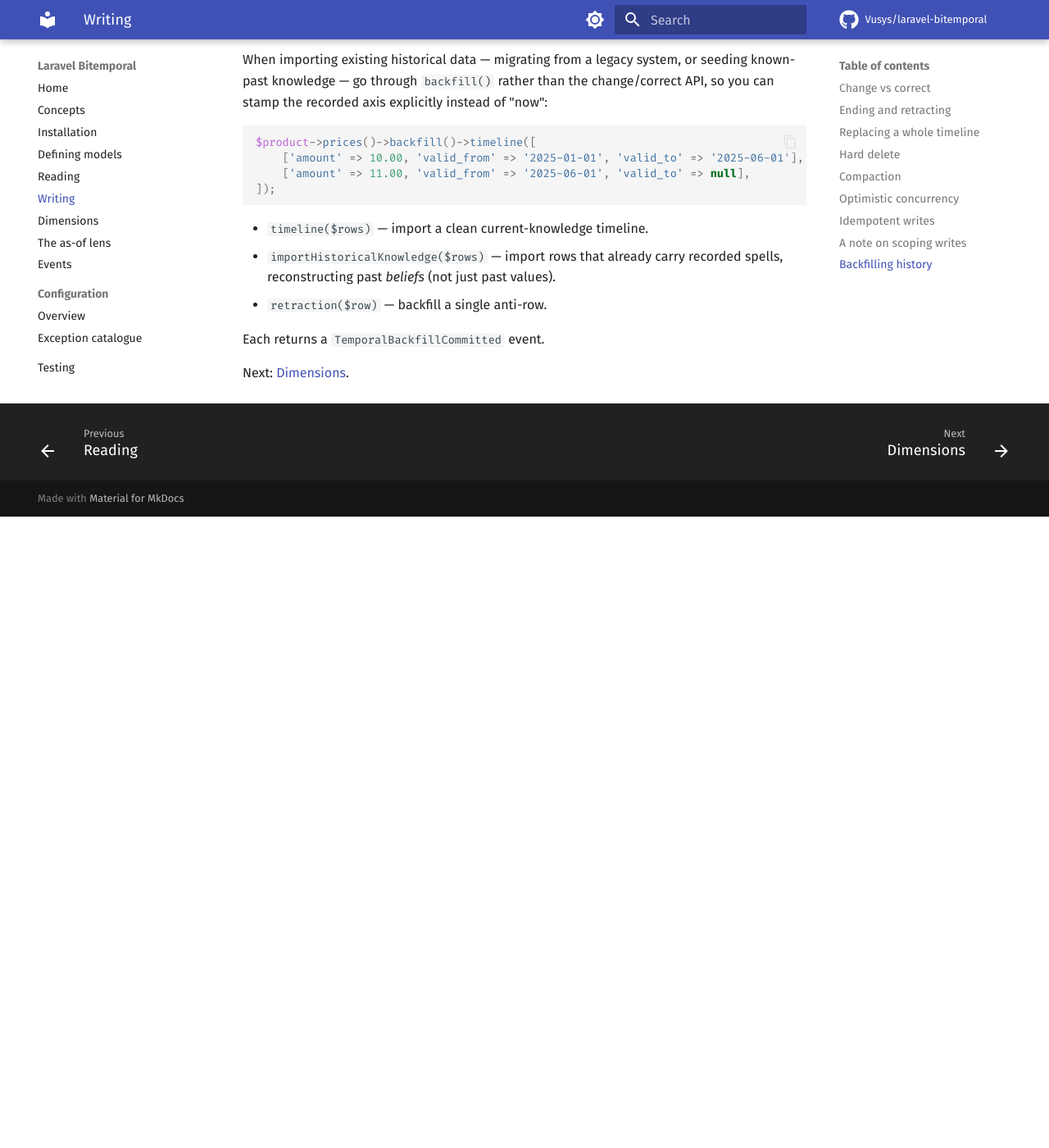
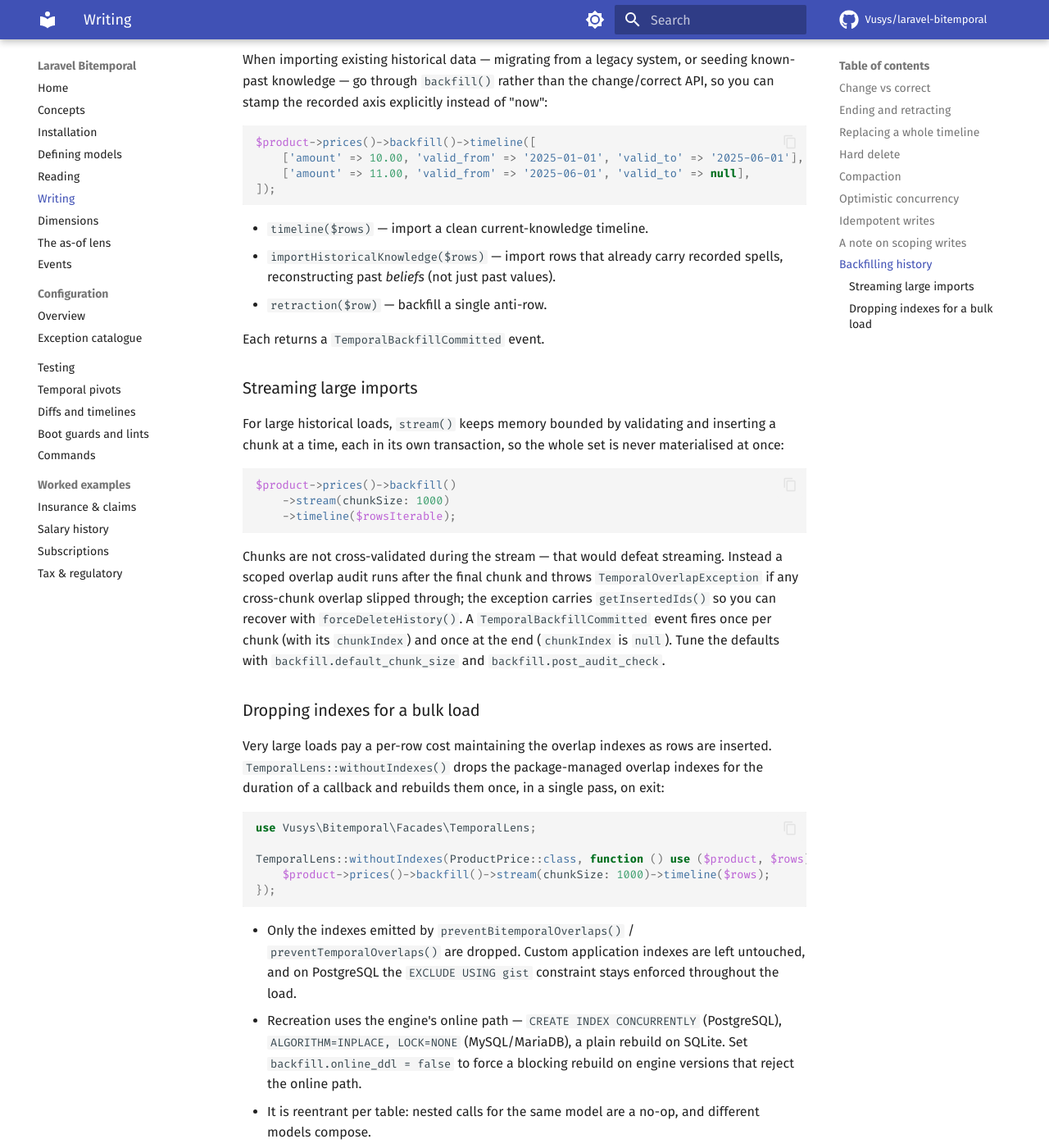
Before and after one commit to Vusys/laravel-bitemporal, an MkDocs documentation site: the page built from docs/05-writing.md, in a window 1280 px wide and 1400 px high, scrolled down 3049 px. Shown: the whole window at 82% size. Built offline with MkDocs 1.6.1 and Material for MkDocs 9.7.7, drawn with Linux system fonts in a browser that asks for light colours; comment, search, counter and statistics services are not loaded; before the commit the page ends 3679 px from its top, so only the background shows below that; some of the changed text lies outside the part shown.

Commit message:
#18 docs: document streaming backfill + withoutIndexes() in the writing guide

````diff
--- a/docs/05-writing.md
+++ b/docs/05-writing.md
@@ -114,4 +114,35 @@ $product->prices()->backfill()->timeline([
 
 Each returns a `TemporalBackfillCommitted` event.
 
+### Streaming large imports
+
+For large historical loads, `stream()` keeps memory bounded by validating and inserting a chunk at a time, each in its own transaction, so the whole set is never materialised at once:
+
+```php
+$product->prices()->backfill()
+    ->stream(chunkSize: 1000)
+    ->timeline($rowsIterable);
+```
+
+Chunks are not cross-validated during the stream — that would defeat streaming. Instead a scoped overlap audit runs after the final chunk and throws `TemporalOverlapException` if any cross-chunk overlap slipped through; the exception carries `getInsertedIds()` so you can recover with `forceDeleteHistory()`. A `TemporalBackfillCommitted` event fires once per chunk (with its `chunkIndex`) and once at the end (`chunkIndex` is `null`). Tune the defaults with `backfill.default_chunk_size` and `backfill.post_audit_check`.
+
+### Dropping indexes for a bulk load
+
+Very large loads pay a per-row cost maintaining the overlap indexes as rows are inserted. `TemporalLens::withoutIndexes()` drops the package-managed overlap indexes for the duration of a callback and rebuilds them once, in a single pass, on exit:
+
+```php
+use Vusys\Bitemporal\Facades\TemporalLens;
+
+TemporalLens::withoutIndexes(ProductPrice::class, function () use ($product, $rows) {
+    $product->prices()->backfill()->stream(chunkSize: 1000)->timeline($rows);
+});
+```
+
+- Only the indexes emitted by `preventBitemporalOverlaps()` / `preventTemporalOverlaps()` are dropped. Custom application indexes are left untouched, and on PostgreSQL the `EXCLUDE USING gist` constraint stays enforced throughout the load.
+- Recreation uses the engine's online path — `CREATE INDEX CONCURRENTLY` (PostgreSQL), `ALGORITHM=INPLACE, LOCK=NONE` (MySQL/MariaDB), a plain rebuild on SQLite. Set `backfill.online_ddl = false` to force a blocking rebuild on engine versions that reject the online path.
+- It is reentrant per table: nested calls for the same model are a no-op, and different models compose.
+- It **must not be called inside a transaction** — `CREATE INDEX CONCURRENTLY` forbids a transaction block — and throws [`TemporalOnlineDdlException`](09a-exception-catalogue.md#temporalonlineddlexception) if it is. The callback may still open its own transactions (the backfill does).
+
+While a table's overlap index is dropped, the writer's current-known lookups fall back to full scans, so concurrent routine writes to that table are slow (they stay correct — the advisory lock and the post-import audit still hold). It pays off only for genuinely large, one-off loads; for modest ETL the saved index maintenance is negligible. Quiesce concurrent writers for the duration if that matters.
+
 Next: [Dimensions](06-dimensions.md).
````
Also changed, not shown: docs/09a-exception-catalogue.md (+1 -1 lines).
